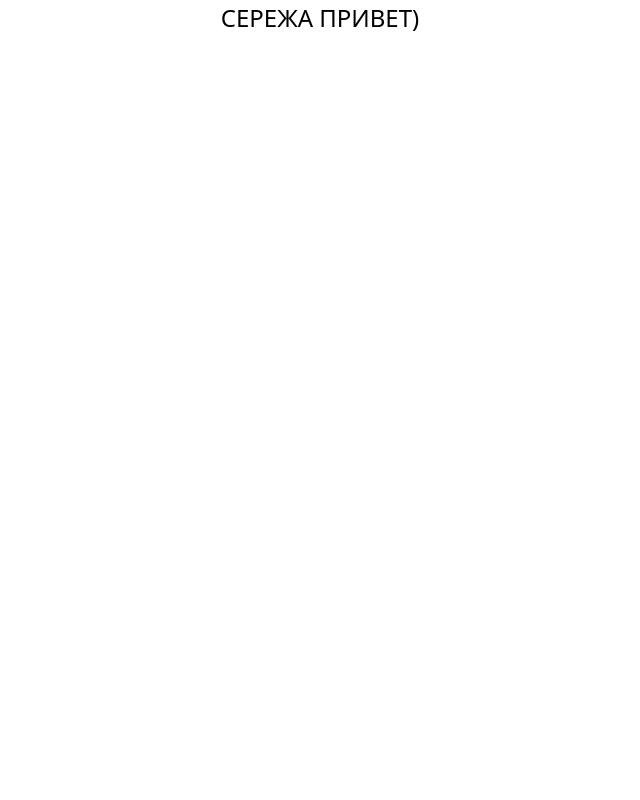
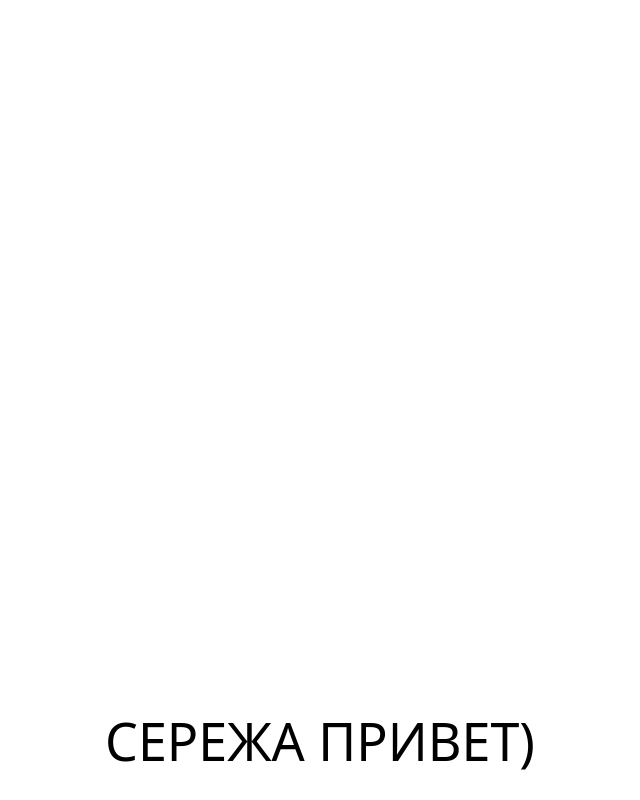
Before and after one commit to Ansar331/timer-birthday, a Next.js app: page / in a window 1280 px wide. Shown: the whole page, without its empty margins (320-960 px from the left). Built offline with nearby package versions, Linux system fonts and the light colour scheme.

Commit message:
Update title2

```diff
--- a/pages/index.jsx
+++ b/pages/index.jsx
@@ -47,7 +47,8 @@ export default function Home() {
   }, []);
 
   return (
-  <div style={{ textAlign: 'center', fontSize: '24px', textTransform: 'uppercase' }}>
+  <div style={{ textAlign: 'center', fontSize: '52px', textTransform: 'uppercase' }}>
+    <br></br><br></br><br></br><br></br><br></br><br></br><br></br><br></br><br></br>
     Сережа привет)
   </div>
 );
```
